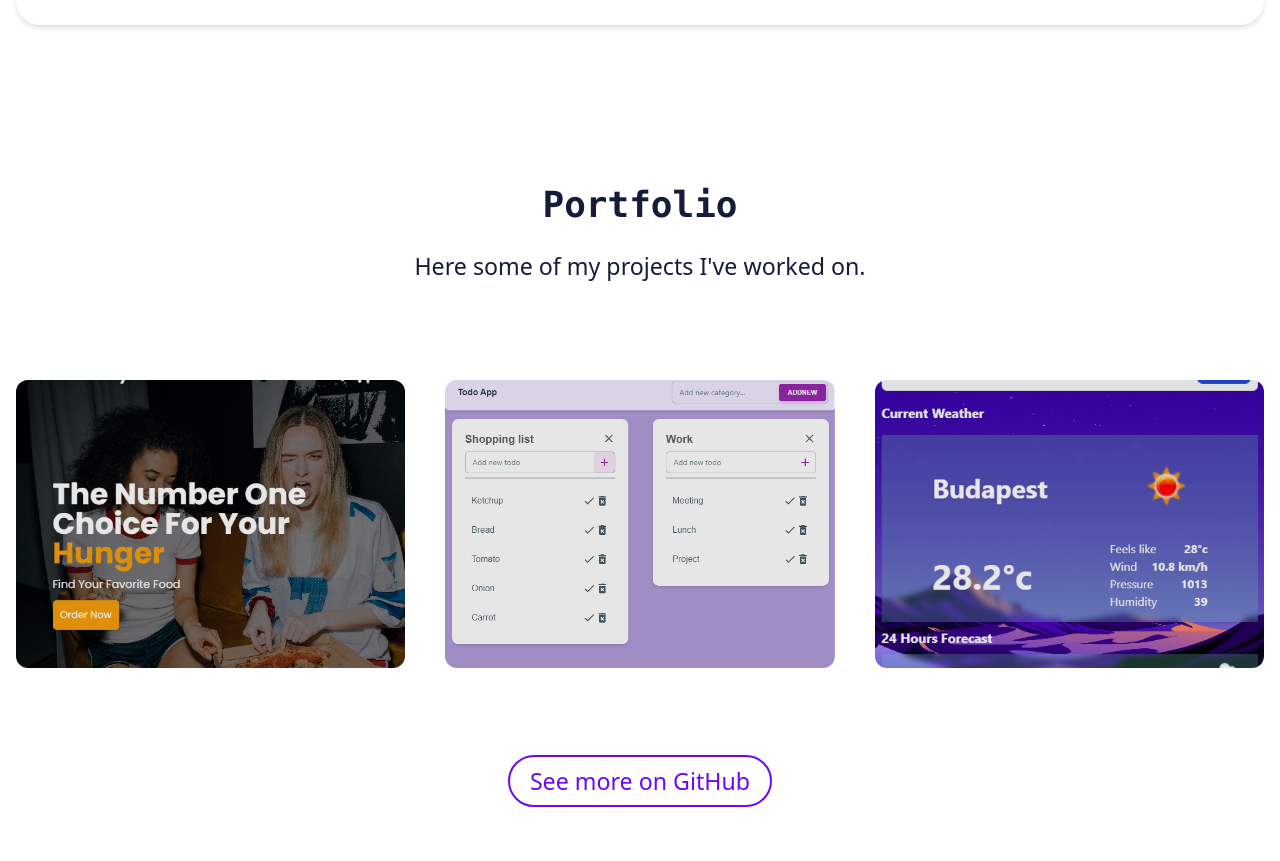
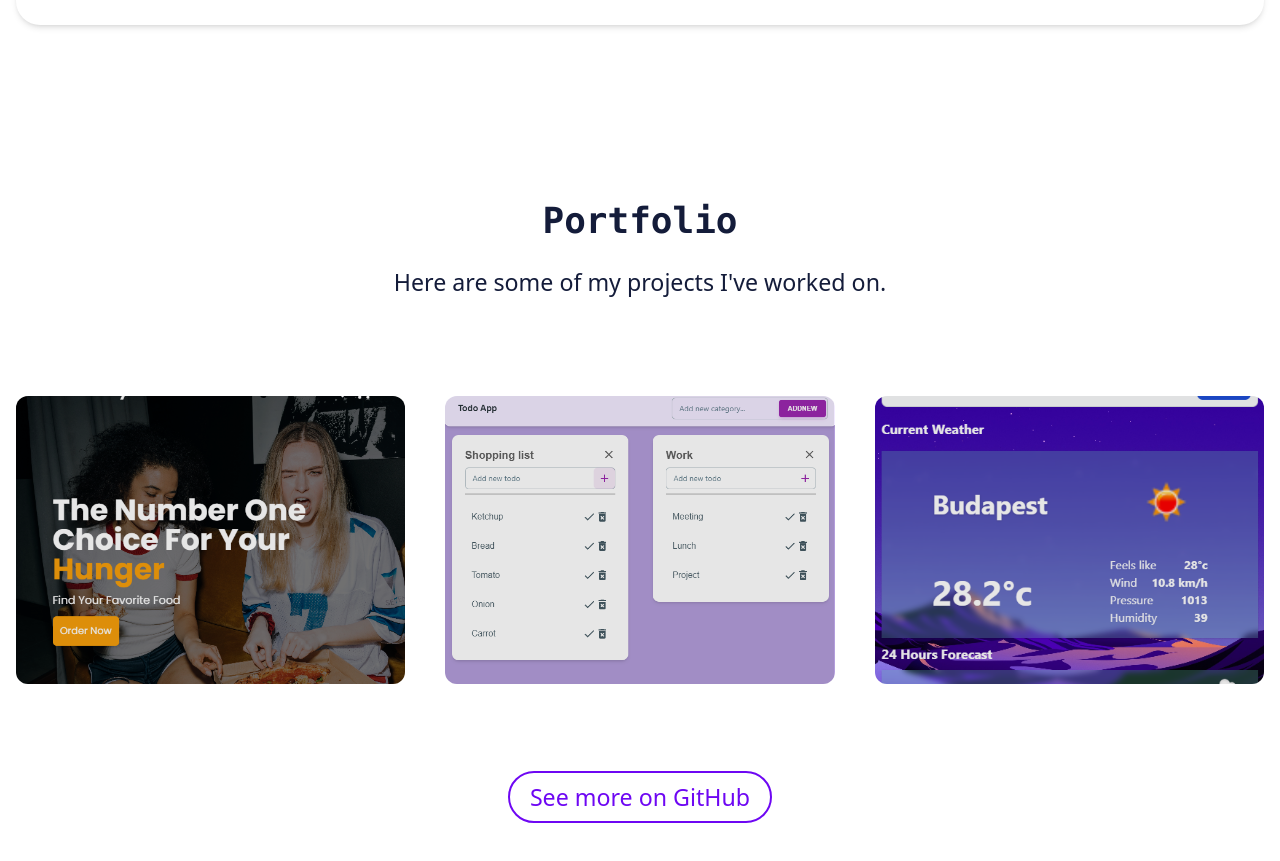
Before and after one commit to loarden/portfolio-v2, a React (Create React App) app: page / in a window 1280 px wide. Shown: the part 2160-3021 px from the top of the page. Built offline with nearby package versions, Linux system fonts and the light colour scheme.

Commit message:
fix paddings

```diff
--- a/src/components/Navbar.jsx
+++ b/src/components/Navbar.jsx
@@ -115,6 +115,7 @@ function Navbar() {
               Skills
             </motion.a>
             <motion.a
+            href="#portfolio"
               initial={{ x: "100%" }}
               animate={{
                 x: 0,
--- a/src/sections/Portfolio.jsx
+++ b/src/sections/Portfolio.jsx
@@ -84,11 +84,11 @@ const projects = [
 
 function Portfolio() {
   return (
-    <section id="portfolio" className="w-full bg-background pt-16">
+    <section id="portfolio" className="w-full bg-background pt-6 sm:pt-14 md:pt-20">
       <div className="w-full max-w-7xl mx-auto text-center px-4">
         <SectionTitle title="Portfolio" />
-        <p className="mt-6">Here some of my projects I've worked on.</p>
-        <div className="grid grid-cols-1 mt-24 sm:grid-cols-2 lg:grid-cols-3 justify-items-center gap-10">
+        <p className="mt-6">Here are some of my projects I've worked on.</p>
+        <div className="grid grid-cols-1 my-14 md:my-24 sm:grid-cols-2 lg:grid-cols-3 justify-items-center gap-10">
           {projects.map((item) => {
             return (
               <Card
@@ -102,9 +102,7 @@ function Portfolio() {
             );
           })}
         </div>
-        <div className="mt-24">
-          <Button link="https://github.com/loarden" text="See more on GitHub" />
-        </div>
+        <Button link="https://github.com/loarden" text="See more on GitHub" />
       </div>
     </section>
   );
```
